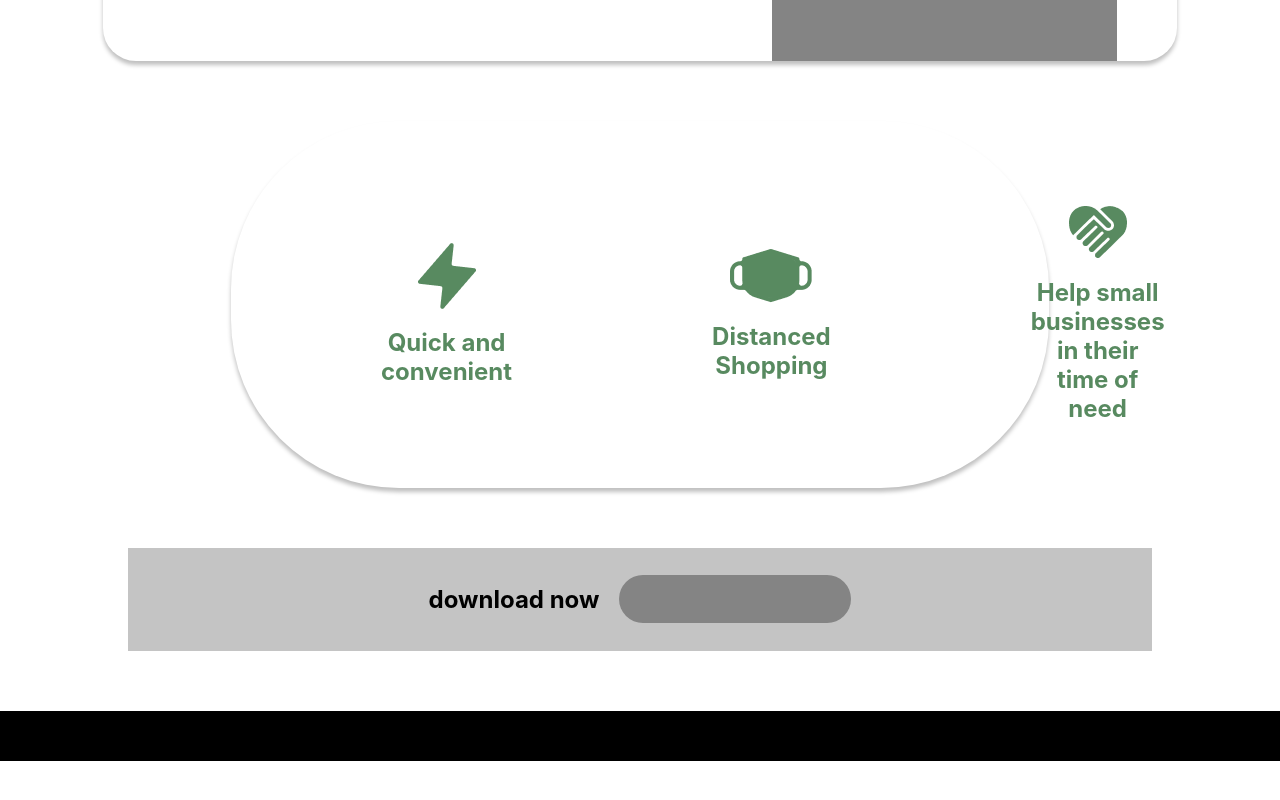
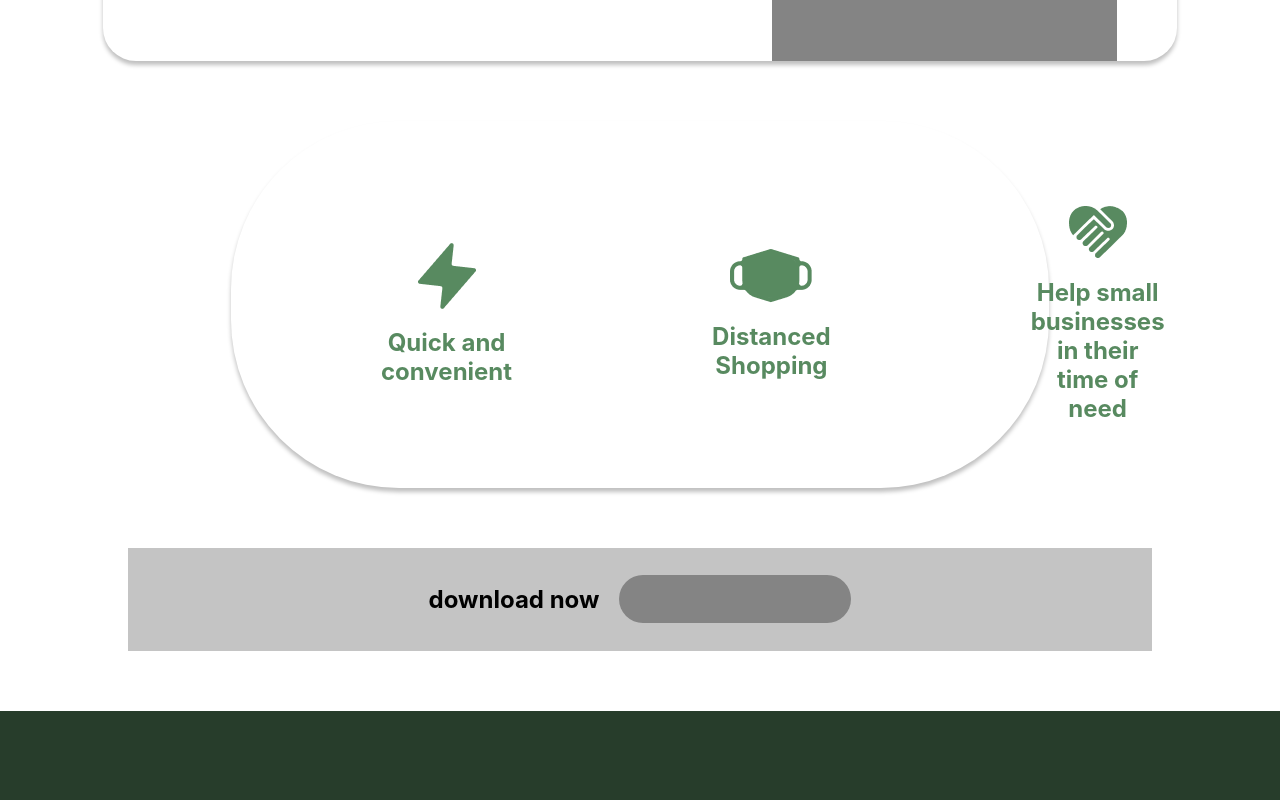
Before and after one commit to lpattersonn/small_basket, a React (Create React App) app: page / in a window 1280 px wide. Shown: the part 2354-3154 px from the top of the page. Before the commit the page ends 3115 px from the top, so only its background shows below. Built offline with nearby package versions, Linux system fonts and the light colour scheme.

Commit message:
docs: Update user side footer

```diff
--- a/src/style/user_side/Footer.css
+++ b/src/style/user_side/Footer.css
@@ -1,5 +1,5 @@
 .user_side-footer {
-  background-color: black;
+  background-color: #273D2B;
   width: 100%;
-  height: 50px;
+  height: 227px;
 }
```
